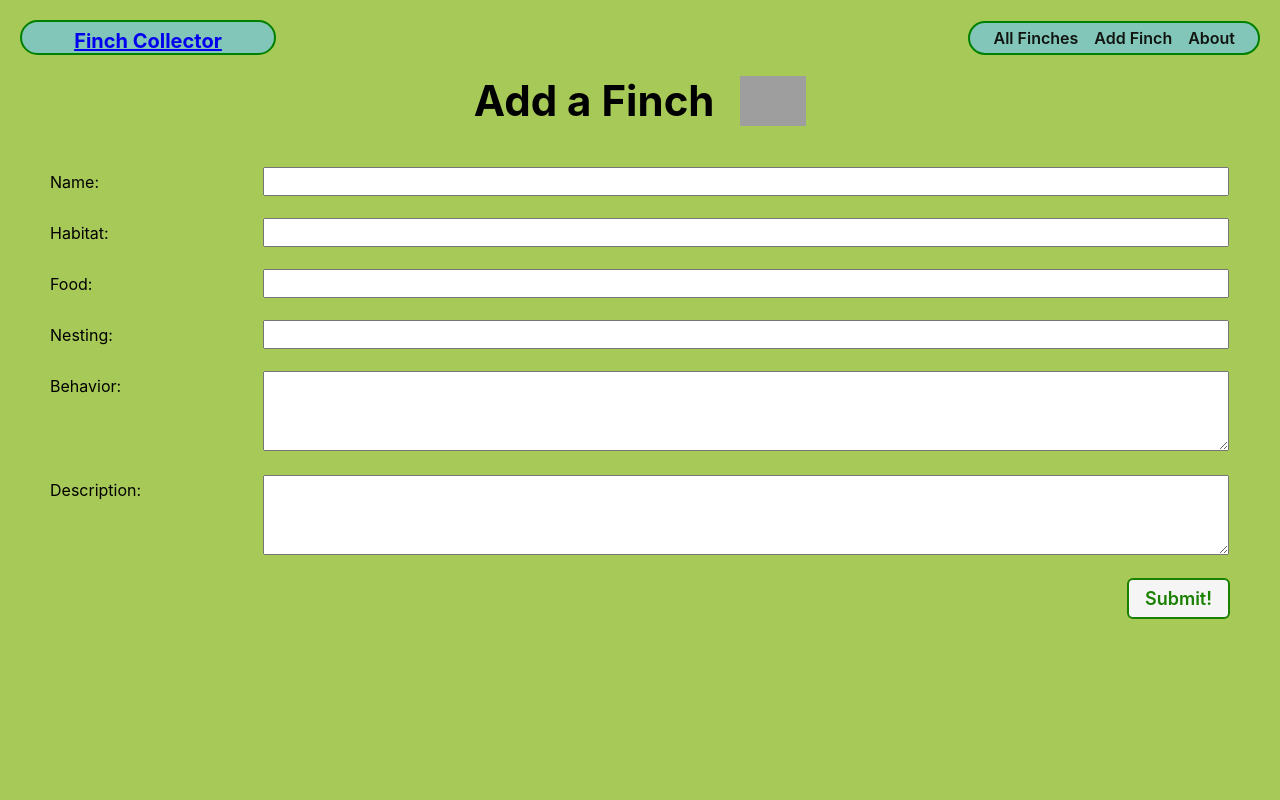
After one commit to walter0916/Finch-Collector, a Django app: page /finches/create in a window 1280 px wide. The commit adds this page. Run offline with Django 4.2, Linux system fonts and the light colour scheme; grey boxes are pictures that could not be loaded.

Commit message:
add finch CRUD and references feeding to ad a feeding to a finch as well as add a toy model

```diff
--- a/main_app/admin.py
+++ b/main_app/admin.py
@@ -1,5 +1,7 @@
 from django.contrib import admin
-from.models import Finch
+from.models import Finch, Feeding, Toy
 
 # Register your models here.
 admin.site.register(Finch)
+admin.site.register(Feeding)
+admin.site.register(Toy)
--- a/main_app/models.py
+++ b/main_app/models.py
@@ -1,6 +1,14 @@
 from django.db import models
+from django.urls import reverse
+from datetime import date
 
 # Create your models here.
+
+MEALS = (
+  ('S', 'Seeds'),
+  ('I', 'Insects'),
+  ('F', 'Fruits')
+)
 
 class Finch(models.Model):
   name = models.CharField(max_length=100)
@@ -12,3 +20,32 @@ class Finch(models.Model):
 
   def __str__(self):
     return self.name
+
+  def get_absolute_url(self):
+      return reverse("finch-detail", kwargs={"finch_id": self.id})
+
+  def fed_for_today(self):
+    return self.feeding_set.filter(date=date.today()).count() >= len(MEALS)
+
+class Feeding(models.Model):
+  date = models.DateField('Feeding date')
+  meal = models.CharField(
+    max_length=1,
+    choices=MEALS,
+    default=MEALS[0][0]
+  )
+
+  finch = models.ForeignKey(Finch, on_delete=models.CASCADE)
+
+  def __str__(self):
+    return f"{self.get_meal_display()} on {self.date}"
+
+class Toy(models.Model):
+  name = models.CharField(max_length=50)
+  color = models.CharField(max_length=20)
+
+  def __str__(self):
+    return self.name
+
+  def get_absolute_url(self):
+      return reverse("toy-detail", kwargs={"pk": self.id})
--- a/main_app/static/css/base.css
+++ b/main_app/static/css/base.css
@@ -28,7 +28,7 @@ body {
   min-height: 100vh;
   --nav-bg: rgba(104, 197, 248, .7);
   --nav-bg-ff: rgba(104, 197, 248, .9);
-  --borders: rgb(36, 116, 248) solid 2px;
+  --borders: green solid 2px;
   --text-color: rgb(17, 20, 17);
   --link-hover-color: rgb(16, 56, 158);
   --button-bg: rgb(245, 245, 245);
@@ -44,8 +44,10 @@ body {
   --font-l: 1.8rem;
   --font-reg: 1.6rem;
   --card-border-radius: 6px;
-  background-image: url("https://i.imgur.com/b1JWKEs.jpg");
-  background-size: cover;
+  /* background-image: url("https://i.imgur.com/4fMKp8j.jpg"); */
+  /* background-size: cover; */
+  /* background-color: #b7e4c7; */
+  background-color: #a7c957;
 }
 
 header {
--- /dev/null
+++ b/main_app/static/css/form.css
@@ -0,0 +1,39 @@
+.form-container {
+  display: flex;
+  flex-direction: column;
+  width: 100%;
+}
+
+table {
+  padding: 0 40px;
+  width: 100%;
+  border-spacing: 0 20px;
+}
+
+th {
+  text-align: left;
+  padding: 6px 20px 0 0;
+  font-weight: normal;
+  vertical-align: top;
+  font-size: var(--font-reg);
+}
+
+td {
+  max-width: 60%;
+}
+
+td > * {
+  width: 100%;
+  padding: 2px 4px;
+  font-size: var(--font-l);
+}
+
+td > textarea {
+  height: calc(4 * var(--font-l) + 8px);
+  font-family: inherit;
+}
+
+.btn {
+  align-self: flex-end;
+  margin-right: 40px;
+}
--- a/main_app/templates/base.html
+++ b/main_app/templates/base.html
@@ -24,8 +24,9 @@
     </div>
     <nav>
       <ul>
-        <li><a href="/finches">All Finches</a></li>
-        <li><a href="/about">About</a></li>
+        <li><a href="{% url 'finch-index' %}">All Finches</a></li>
+        <li><a href="{% url 'finch-create' %}">Add Finch</a></li>
+        <li><a href="{% url 'about' %}">About</a></li>
       </ul>
     </nav>
   </header>
--- a/main_app/templates/home.html
+++ b/main_app/templates/home.html
@@ -9,7 +9,7 @@
 
 <section class="logo-container">
   <div class="finch-container">
-    <img src="{% static 'images/gold-finch.svg' %}" alt="The Finch collector" />
+    <img src="{% static 'images/yellow-bird.svg' %}" alt="The Finch collector" />
   </div>
   <img
     src=""
--- /dev/null
+++ b/main_app/templates/main_app/finch_form.html
@@ -0,0 +1,36 @@
+{% extends 'base.html' %}
+{% load static %}
+
+{% block head %}
+<link rel="stylesheet" type="text/css" href="{% static 'css/form.css' %}"/>
+{% endblock %}
+
+{% block content %}
+
+<div class="page-header">
+
+  {% if finch %}
+    <h1>Edit {{ finch.name }}</h1>
+  {% else %}
+    <h1>Add a Finch</h1>
+  {% endif %}
+  <img src="{% static 'images/yellow-bird.svg' %}" alt=""/>
+</div>
+{% comment %}
+  Leaving the action empty makes the form post to the same url used to display it
+{% endcomment %}
+<form action="" method="post" class="form-container">
+  {% comment %}
+    Django requires the following for security purposes
+  {% endcomment %}
+  {% csrf_token %}
+  <table>
+    {% comment %}
+      Render the inputs inside of <tr>s & <td>s
+    {% endcomment %}
+    {{ form.as_table }}
+  </table>
+  <button type="submit" class="btn submit">Submit!</button>
+</form>
+
+{% endblock %}
--- a/main_app/urls.py
+++ b/main_app/urls.py
@@ -6,4 +6,9 @@ urlpatterns = [
   path('about/', views.about, name='about'),
   path('finches/', views.finch_index, name='finch-index'),
   path('finches/<int:finch_id>', views.finch_detail, name='finch-detail'),
+  path('finches/create', views.FinchCreate.as_view(), name='finch-create'),
+  path('finches/<int:pk>/update', views.FinchUpdate.as_view(), name='finch-update'),
+  path('finches/<int:pk>/delete', views.FinchDelete.as_view(), name='finch-delete'),
+  path('finches/<int:finch_id>/add-feeding/', views.add_feeding, name='add-feeding'),
+  path('toys/create/', views.ToyCreate.as_view(), name='toy-create'),
 ]
--- a/main_app/views.py
+++ b/main_app/views.py
@@ -1,10 +1,26 @@
-from django.shortcuts import render
-from .models import Finch
+from django.shortcuts import render, redirect
+from django.views.generic.edit import CreateView, UpdateView, DeleteView
+from .models import Finch, Toy
+from .forms import FeedingForm
 
 # Add the following import
 from django.http import HttpResponse
 
+class ToyCreate(CreateView):
+  model = Toy
+  fields = '__all__'
 
+class FinchCreate(CreateView):
+  model = Finch
+  fields = '__all__'
+
+class FinchUpdate(UpdateView):
+  model = Finch
+  fields = ['habitat', 'food', 'nesting', 'behavior', 'description']
+
+class FinchDelete(DeleteView):
+  model = Finch
+  success_url = '/finches/'
 
 def home(request):
   return render(request, 'home.html')
@@ -18,4 +34,13 @@ def finch_index(request):
 
 def finch_detail(request, finch_id):
   finch= Finch.objects.get(id=finch_id)
-  return render(request, 'finches/detail.html', { 'finch': finch})
+  feeding_form = FeedingForm()
+  return render(request, 'finches/detail.html', { 'finch': finch, 'feeding_form': feeding_form })
+
+def add_feeding(request, finch_id):
+  form = FeedingForm(request.POST)
+  if form.is_valid():
+    new_feeding = form.save(commit=False)
+    new_feeding.finch_id = finch_id
+    new_feeding.save()
+  return redirect('finch-detail', finch_id=finch_id)
```
Also changed, not shown: main_app/forms.py (added, +7 -0 lines), main_app/static/css/finches/finch-detail.css (+5 -5 lines), main_app/static/css/mcdp.css (added, +46 -0 lines), main_app/static/js/finch-detail.js (added, +12 -0 lines), main_app/templates/finches/detail.html (+59 -0 lines), main_app/templates/main_app/finch_confirm_delete.html (added, +23 -0 lines), main_app/templates/main_app/toy_form.html (added, +25 -0 lines), main_app/migrations/0003_feeding.py (added), main_app/migrations/0004_toy_alter_feeding_date.py (added), main_app/static/images/yellow-bird.svg (added).
